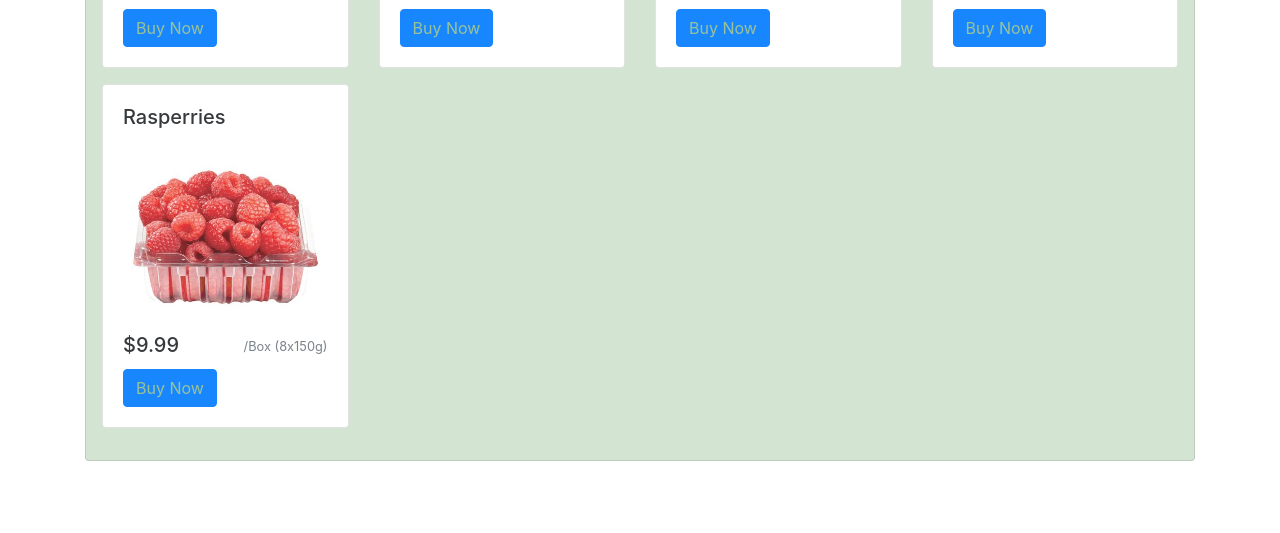
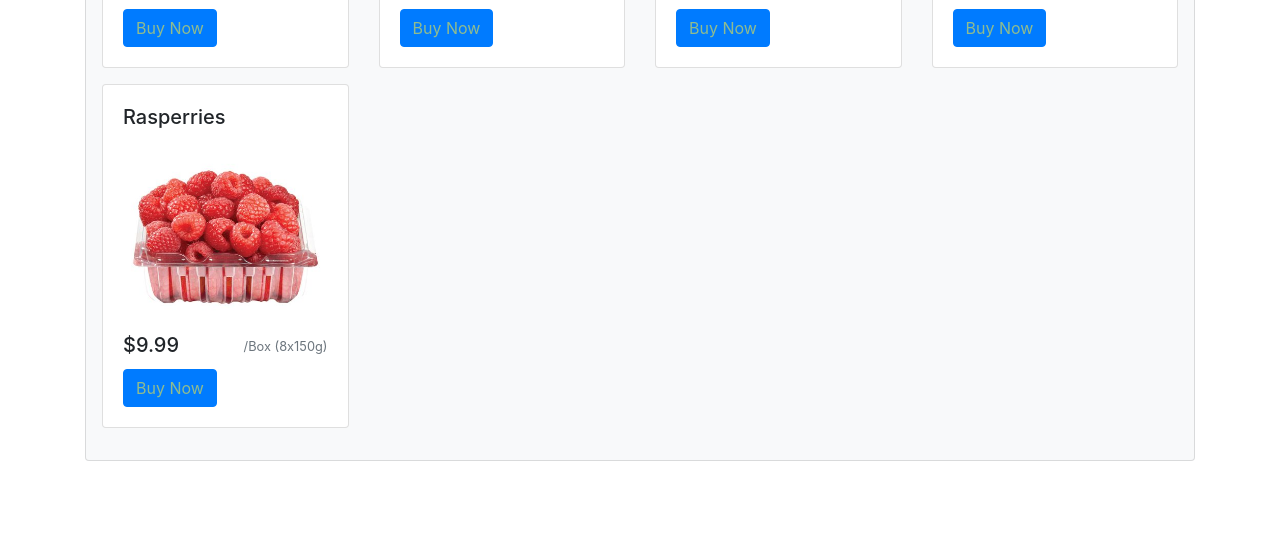
Before and after one commit to ramona-1010/GrubToGo, a website: page fruit_vegetables.html in a window 1280 px wide. Shown: the part 873-1406 px from the top of the page. Drawn offline with nearby package versions, Linux system fonts and the light colour scheme.

Commit message:
Update fruit_vegetables.html

```diff
--- a/fruit_vegetables.html
+++ b/fruit_vegetables.html
@@ -9,7 +9,7 @@
     <link rel="stylesheet" href="https://maxcdn.bootstrapcdn.com/bootstrap/4.0.0/css/bootstrap.min.css"
         integrity="sha384-Gn5384xqQ1aoWXA+058RXPxPg6fy4IWvTNh0E263XmFcJlSAwiGgFAW/dAiS6JXm" crossorigin="anonymous">
     <!-- <link rel="stylesheet" href="signUpStyle.css"> -->
-    <link rel="stylesheet" href="signUpStyle.css">
+    <link rel="stylesheet" href="fruit_vegetables.css">
     <link rel="icon" type="image/png" href="FruitImages/logo.png" />
 
 
```
